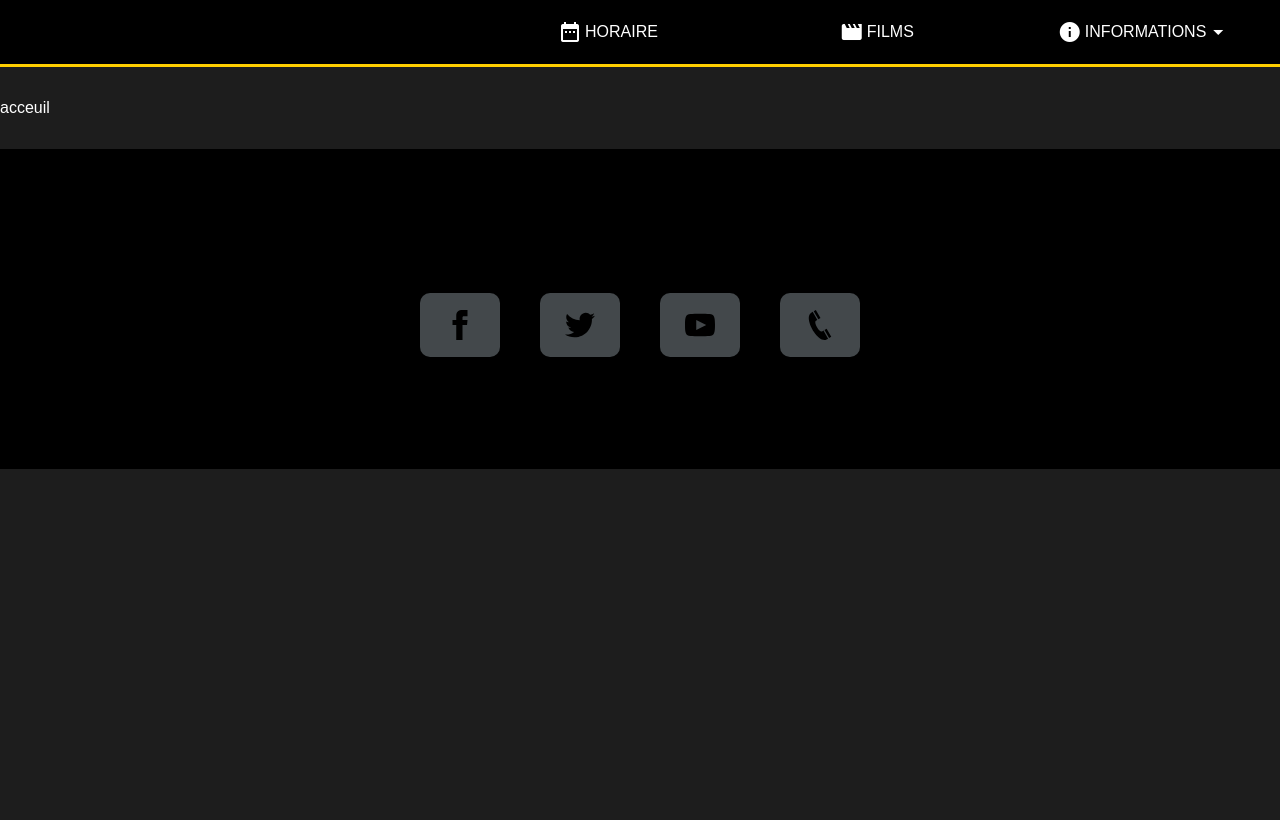
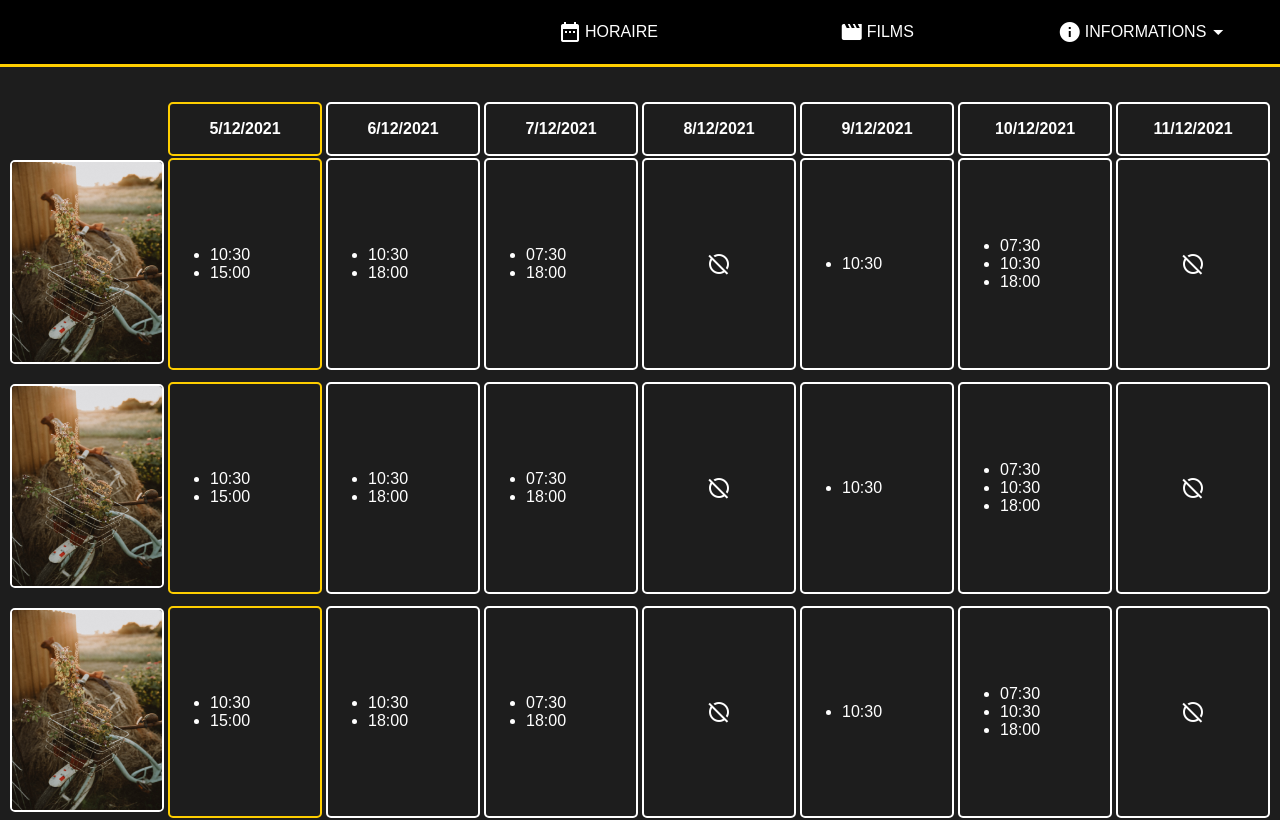
Before and after one commit to Vyktors/SD_Cinema, a Vue app: page / in a window 1280 px wide. Shown: the top 820 px of the page. Built offline with nearby package versions, Linux system fonts and the light colour scheme; a web font is replaced by a local one.

Commit message:
Mis en place acceuil

```diff
--- a/src/components/Section/TableauHoraire.vue
+++ b/src/components/Section/TableauHoraire.vue
@@ -0,0 +1,47 @@
+<template>
+    <div class="tableau-horaire-container">
+        <div
+            class="rangee-horaire-container"
+        >
+            <div
+                v-for="film, index in listeFilm"
+                :key="index"
+                class="rangee-horaire">
+               <RangeeHoraire
+                    :show-date="index === 0"
+                />
+            </div>
+        </div>
+    </div>
+</template>
+
+<script>
+import RangeeHoraire from '@/components/section/RangeeHoraire.vue'
+
+export default {
+    name: 'TableauHoraire',
+
+    props: {
+        listeFilm: {
+            type: Object,
+        },
+    },
+
+    components: { RangeeHoraire },
+}
+</script>
+
+<style scoped>
+.tableau-horaire-container {
+    display: flex;
+    justify-content: center;
+}
+
+.rangee-horaire-container {
+    overflow-x: auto;
+}
+
+.rangee-horaire{
+    margin-bottom: 10px;
+}
+</style>
--- a/src/views/Accueil.vue
+++ b/src/views/Accueil.vue
@@ -1,6 +1,105 @@
 <template>
-  acceuil
+    <TableauHoraire
+        :liste-film="listeFilm"
+    />
 </template>
 
 <script>
+import TableauHoraire from "@/components/section/TableauHoraire.vue"
+export default {
+    name: 'Acceuil',
+
+    components: { TableauHoraire },
+
+    data() {
+        return {
+            listeFilm: [
+                {
+                    id: 1,
+                    horaire: [
+                        [
+                            '10:30',
+                            '15:00',
+                        ],
+                        [
+                            '10:30',
+                            '18:00',
+                        ],
+                        [
+                            '07:30',
+                            '18:00',
+                        ],
+                        [],
+                        [
+                            '10:30',
+                        ],
+                        [
+                            '07:30',
+                            '10:30',
+                            '18:00',
+                        ],
+                        [
+                        ],
+                    ]
+                },
+                {
+                    id: 2,
+                    horaire: [
+                        [
+                            '10:30',
+                            '15:00',
+                        ],
+                        [
+                            '10:30',
+                            '18:00',
+                        ],
+                        [
+                            '07:30',
+                            '18:00',
+                        ],
+                        [],
+                        [
+                            '10:30',
+                        ],
+                        [
+                            '07:30',
+                            '10:30',
+                            '18:00',
+                        ],
+                        [
+                        ],
+                    ]
+                },
+                {
+                    id: 3,
+                    horaire: [
+                        [
+                            '10:30',
+                            '15:00',
+                        ],
+                        [
+                            '10:30',
+                            '18:00',
+                        ],
+                        [
+                            '07:30',
+                            '18:00',
+                        ],
+                        [],
+                        [
+                            '10:30',
+                        ],
+                        [
+                            '07:30',
+                            '10:30',
+                            '18:00',
+                        ],
+                        [
+                        ],
+                    ]
+                },
+            ]
+        }
+    }
+}
 </script>
```
